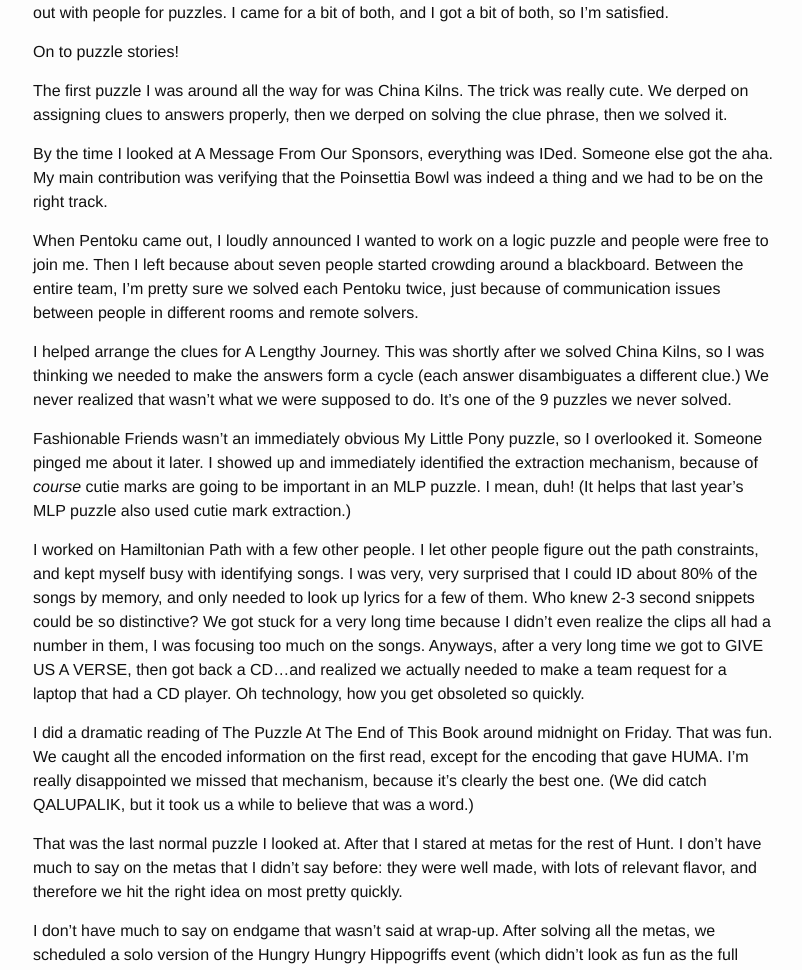
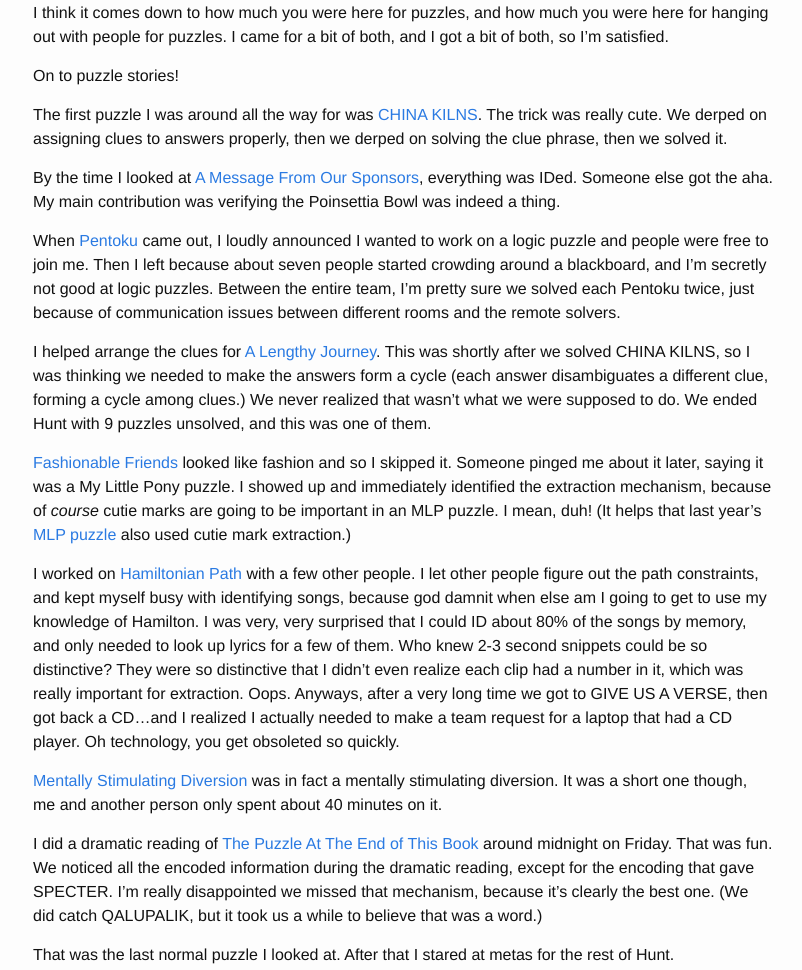
Before and after one commit to alexirpan/alexirpan.github.io, a Jekyll site: the page built from _posts/2017-01-17-mh-2017.markdown, in a window 1280 px wide and 1400 px high, scrolled down 2270 px. Shown: the part 178-1148 px from the top of the window, without its empty margins (237-1039 px from the left). Built offline with Jekyll 4.4.1, drawn with Linux system fonts in a browser that asks for light colours; some of the changed text lies outside the part shown; grey boxes are pictures that could not be loaded.

Commit message:
Adding puzzle links. Final version.

```diff
--- a/_posts/2017-01-17-mh-2017.markdown
+++ b/_posts/2017-01-17-mh-2017.markdown
@@ -54,12 +54,13 @@
 I place no blame at all on Setec for a short Hunt.
 Setec wrote good puzzles. In fact, in some ways they were almost too good.
 To me, getting good at puzzles is less about noticing the trick, and more about
-learning how to solve from 60% of the data, 10% of which might be wrong.
+learning how to solve from 60% of the data, 10% of which might be wrong. I can't
+do it, but some people are eerily good at solving past errors.
 
 > Neo: What are you trying to tell me? That I can identify extractions?
 >
 > Morpheus: No, Neo. I'm trying to tell you that when you're ready, you won't
-> have to. [Because you've solve metas by pulling random letters out of the
+> have to. [Because you'll solve metas by pulling random letters out of the
 > puzzle answers.]
 
 Hunts get longer when you have to figure out incredibly obtuse extraction
@@ -89,51 +90,59 @@
 
 On to puzzle stories!
 
-The first puzzle I was around all the way for was China Kilns. The trick was
+The first puzzle I was around all the way for was [CHINA KILNS](http://solutions.monsters-et-manus.com/hunt/puzzle/china_kilns.html). The trick was
 really cute. We derped on assigning clues to answers properly, then we derped on
 solving the clue phrase, then we solved it.
 
-By the time I looked at A Message From Our Sponsors, everything was IDed. Someone
-else got the aha. My main contribution was verifying that the
-Poinsettia Bowl was indeed a thing and we had to be on the right track.
+By the time I looked at [A Message From Our Sponsors](http://solutions.monsters-et-manus.com/hunt/puzzle/a_message_from_our_sponsors.html), everything was IDed. Someone
+else got the aha. My main contribution was verifying the
+Poinsettia Bowl was indeed a thing.
 
-When Pentoku came out, I loudly announced I wanted to work on a logic puzzle and
+When [Pentoku]( http://solutions.monsters-et-manus.com/hunt/puzzle/pentoku.html)
+came out, I loudly announced I wanted to work on a logic puzzle and
 people were free to join me. Then I left because about seven people started
-crowding around a blackboard.
+crowding around a blackboard, and I'm secretly not good at logic puzzles.
 Between the entire team, I'm pretty sure we solved each Pentoku twice, just because
-of communication issues between people in different rooms and remote solvers.
+of communication issues between different rooms and the remote solvers.
 
-I helped arrange the clues for A Lengthy Journey. This was shortly after
-we solved China Kilns, so I was thinking we needed to make the answers form
-a cycle (each answer disambiguates a different clue.) We never
-realized that wasn't what we were supposed to do. It's one of the 9 puzzles we never solved.
+I helped arrange the clues for [A Lengthy Journey](http://solutions.monsters-et-manus.com/hunt/puzzle/a_lengthy_journey.html). This was shortly after
+we solved CHINA KILNS, so I was thinking we needed to make the answers form
+a cycle (each answer disambiguates a different clue, forming a cycle among
+clues.) We never
+realized that wasn't what we were supposed to do. We ended Hunt with 9 puzzles
+unsolved, and this was one of them.
 
-Fashionable Friends wasn't an immediately obvious My Little Pony puzzle, so I
-overlooked it. Someone pinged me about it later. I showed up and immediately
-identified the extraction mechanism, because of *course* cutie marks are
+[Fashionable Friends](http://solutions.monsters-et-manus.com/hunt/puzzle/fashionable_friends.html)
+looked like fashion and so I skipped it.
+Someone pinged me about it later, saying it was a My Little Pony puzzle.
+I showed up and immediately identified the extraction mechanism, because of *course* cutie marks are
 going to be important in an MLP puzzle. I mean, duh! (It helps that last year's
-MLP puzzle also used cutie mark extraction.)
+[MLP puzzle](http://huntception.com/puzzle/missing_the_mark/) also used cutie mark extraction.)
 
-I worked on Hamiltonian Path with a few other people. I let other people figure
-out the path constraints, and kept myself busy with identifying songs. I was
-very, very surprised that I could ID about 80% of the songs by memory, and only
-needed to look up lyrics for a few of them. Who knew 2-3 second snippets could
-be so distinctive? We got stuck for a very long time because I didn't even
-realize the clips all had a number in them, I was focusing too much on the songs.
+I worked on [Hamiltonian Path](http://solutions.monsters-et-manus.com/hunt/puzzle/hamiltonian_path.html)
+with a few other people. I let other people figure
+out the path constraints, and kept myself busy with identifying songs, because
+god damnit when else am I going to get to use my knowledge of Hamilton.
+I was very, very surprised that I could ID about 80% of the songs by memory,
+and only needed to look up lyrics for a few of them. Who knew 2-3 second snippets could
+be so distinctive? They were so distinctive that I didn't even realize each clip
+had a number in it, which was really important for extraction. Oops.
 Anyways, after a very long time we got to GIVE US A VERSE, then got back a CD...and
-realized we actually needed to make a team request for a laptop that had
-a CD player. Oh technology, how you get obsoleted so quickly.
+I realized I actually needed to make a team request for a laptop that had
+a CD player. Oh technology, you get obsoleted so quickly.
 
-I did a dramatic reading of The Puzzle At The End of This Book around midnight
-on Friday. That was fun. We caught all the encoded information on the first read,
-except for the encoding that gave HUMA. I'm really disappointed we missed
+[Mentally Stimulating Diversion](http://solutions.monsters-et-manus.com/hunt/puzzle/mentally_stimulating_diversion.html) was in fact a mentally stimulating diversion. It was a short one though,
+me and another person only spent about 40 minutes on it.
+
+I did a dramatic reading of [The Puzzle At The End of This Book](http://solutions.monsters-et-manus.com/hunt/puzzle/the_puzzle_at_the_end_of_this_book.html) around midnight
+on Friday. That was fun. We noticed all the encoded information during the
+dramatic reading,
+except for the encoding that gave SPECTER. I'm really disappointed we missed
 that mechanism, because it's clearly the best one.
 (We did catch QALUPALIK, but it took us a while to believe that was a word.)
 
 That was the last normal puzzle I looked at. After that I stared at metas for
-the rest of Hunt. I don't have much to say on the metas that I didn't say before:
-they were well made, with lots of relevant flavor, and therefore we hit the
-right idea on most pretty quickly.
+the rest of Hunt.
 
 I don't have much to say on endgame that wasn't said at wrap-up. After solving
 all the metas, we scheduled a solo version of the Hungry Hungry Hippogriffs event
```
